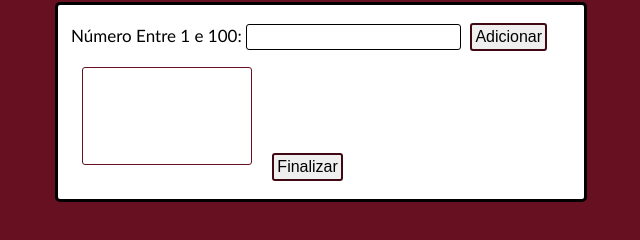
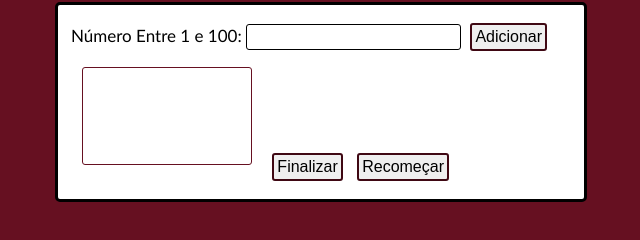
Before and after one commit to arturcoqueiro/Analisador_Numeros, a plain HTML site: page index.html in a window 1280 px wide. Shown: the part 80-320 px from the top of the page, without its empty margins (319-959 px from the left). Drawn offline with Linux system fonts and the light colour scheme.

Commit message:
botao reset

```diff
--- a/index.html
+++ b/index.html
@@ -22,9 +22,10 @@
 
         <button onclick="anls()" type="submit">Finalizar</button>
 
+        <button onclick="reset()" type="submit">Recomeçar</button>
+
         <div id="res"></div>
 
-        <div id="reset"></div>
     </main>
 
     <script src="script.js"></script>
--- a/script.js
+++ b/script.js
@@ -20,6 +20,7 @@ function ad(){
 
             out.appendChild(it)
             res.innerHTML = ''
+
         }
     }else{
 
@@ -49,19 +50,10 @@ function anls(){
         alert('Informe um Número')
     }
 }
-/*
-if (!(valores.length == '')){
-
-    var reset_btn = document.getElementById('reset')
-    var btn = document.createElement('button')
-
-    btn.value = 'Recomeçar'
-    btn.setAttribute('onclick', 'reset()')
-
-    reset_btn.appendChild(btn)
-}
 
 function reset(){
-    valores = ''
+
+    out.innerHTML = ''
+    valores = []
+    res.innerHTML = ''
 }
-*/
```
